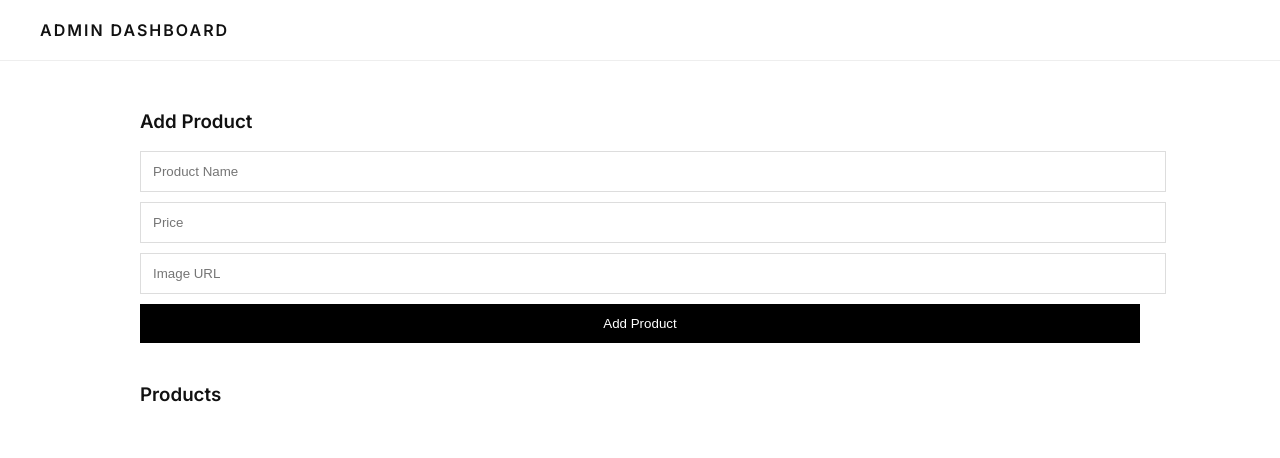
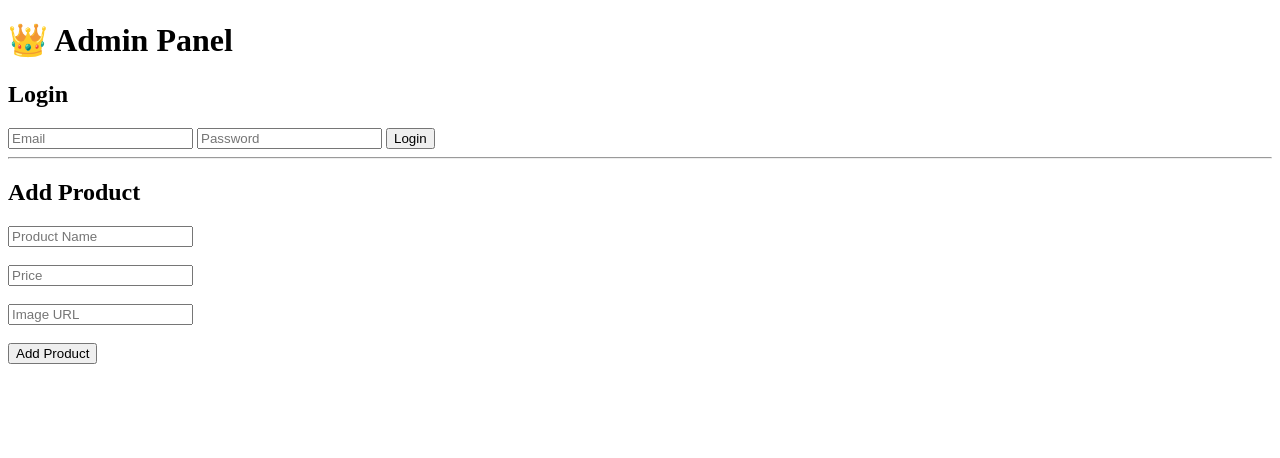
Before and after one commit to asustufa2050-lab/clothing-store, a website: page admin.html in a window 1280 px wide. Drawn offline with Linux system fonts and the light colour scheme; no server answers.

Commit message:
Update admin.html

```diff
--- a/admin.html
+++ b/admin.html
@@ -1,142 +1,72 @@
 <!DOCTYPE html>
 <html>
 <head>
-  <title>Admin Dashboard</title>
-  <meta name="viewport" content="width=device-width, initial-scale=1.0">
-
-  <link href="https://fonts.googleapis.com/css2?family=Inter:wght@300;400;500;600&display=swap" rel="stylesheet">
-
-  <style>
-    body {
-      font-family: 'Inter', sans-serif;
-      margin: 0;
-      background: #fff;
-      color: #111;
-    }
-
-    header {
-      padding: 20px 40px;
-      border-bottom: 1px solid #eee;
-      font-weight: 600;
-      letter-spacing: 2px;
-    }
-
-    .container {
-      max-width: 1000px;
-      margin: auto;
-      padding: 30px;
-    }
-
-    input {
-      width: 100%;
-      padding: 12px;
-      margin-bottom: 10px;
-      border: 1px solid #ddd;
-    }
-
-    button {
-      padding: 12px;
-      background: black;
-      color: white;
-      border: none;
-      cursor: pointer;
-      width: 100%;
-    }
-
-    .products {
-      display: grid;
-      grid-template-columns: repeat(auto-fill, minmax(220px,1fr));
-      gap: 30px;
-    }
-
-    .card img {
-      width: 100%;
-      height: 260px;
-      object-fit: cover;
-    }
-
-    .price {
-      font-size: 13px;
-      color: #666;
-      margin-bottom: 10px;
-    }
-
-    .delete {
-      background: white;
-      color: black;
-      border: 1px solid black;
-      margin-top: 5px;
-    }
-  </style>
+  <title>Admin Panel</title>
 </head>
-
 <body>
 
-<header>ADMIN DASHBOARD</header>
+<h1>👑 Admin Panel</h1>
 
-<div class="container">
+<h2>Login</h2>
+<input id="email" placeholder="Email" />
+<input id="password" type="password" placeholder="Password" />
+<button onclick="login()">Login</button>
 
-  <h3>Add Product</h3>
-  <input id="name" placeholder="Product Name">
-  <input id="price" type="number" placeholder="Price">
-  <input id="image" placeholder="Image URL">
-  <button onclick="addProduct()">Add Product</button>
+<hr>
 
-  <h3 style="margin-top:40px;">Products</h3>
-  <div class="products" id="products"></div>
+<h2>Add Product</h2>
+<input id="name" placeholder="Product Name" /><br><br>
+<input id="price" placeholder="Price" /><br><br>
+<input id="image" placeholder="Image URL" /><br><br>
 
-</div>
+<button onclick="addProduct()">Add Product</button>
+
+<p id="status"></p>
 
 <script>
+let token = "";
 
-async function addProduct(){
-  const name = document.getElementById('name').value;
-  const price = document.getElementById('price').value;
-  const image = document.getElementById('image').value;
-
-  const res = await fetch('https://clothing-store-2-vahe.onrender.com/products', {
+// 🔐 LOGIN
+async function login(){
+  const res = await fetch('https://clothing-store-2-vahe.onrender.com/login',{
     method:'POST',
     headers:{'Content-Type':'application/json'},
-    body: JSON.stringify({ name, price, image })
+    body:JSON.stringify({
+      email: document.getElementById('email').value,
+      password: document.getElementById('password').value
+    })
   });
 
-  if(res.ok){
-    alert("Product added");
-    loadProducts();
-  } else {
-    alert("Error adding product");
-  }
+  const data = await res.json();
+  token = data.token;
+
+  document.getElementById("status").innerText = "Logged in as admin ✅";
 }
 
-async function deleteProduct(id){
-  await fetch(`https://clothing-store-2-vahe.onrender.com/products/${id}`, {
-    method:'DELETE'
+// ➕ ADD PRODUCT
+async function addProduct(){
+  const product = {
+    name: document.getElementById('name').value,
+    price: document.getElementById('price').value,
+    image: document.getElementById('image').value
+  };
+
+  const res = await fetch('https://clothing-store-2-vahe.onrender.com/products',{
+    method:'POST',
+    headers:{
+      'Content-Type':'application/json',
+      'Authorization': token
+    },
+    body: JSON.stringify(product)
   });
 
-  loadProducts();
+  if(res.status === 403){
+    document.getElementById("status").innerText = "❌ Not Admin!";
+    return;
+  }
+
+  document.getElementById("status").innerText = "✅ Product Added!";
 }
-
-async function loadProducts(){
-  const res = await fetch('https://clothing-store-2-vahe.onrender.com/products');
-  const data = await res.json();
-
-  const container = document.getElementById('products');
-  container.innerHTML = '';
-
-  data.forEach(p=>{
-    container.innerHTML += `
-      <div class="card">
-        <img src="${p.image}" />
-        <h4>${p.name}</h4>
-        <div class="price">₹${p.price}</div>
-        <button class="delete" onclick="deleteProduct('${p._id}')">Delete</button>
-      </div>
-    `;
-  });
-}
-
-loadProducts();
-
 </script>
 
 </body>
```
